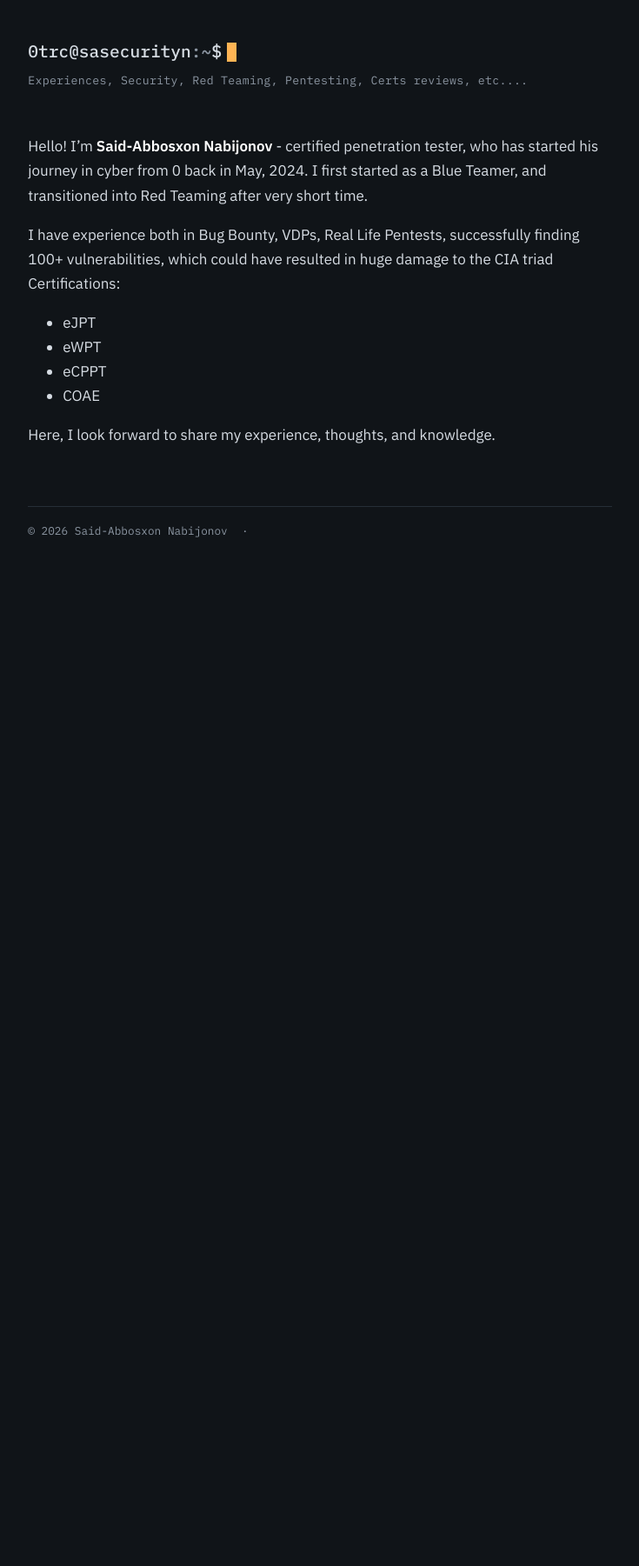
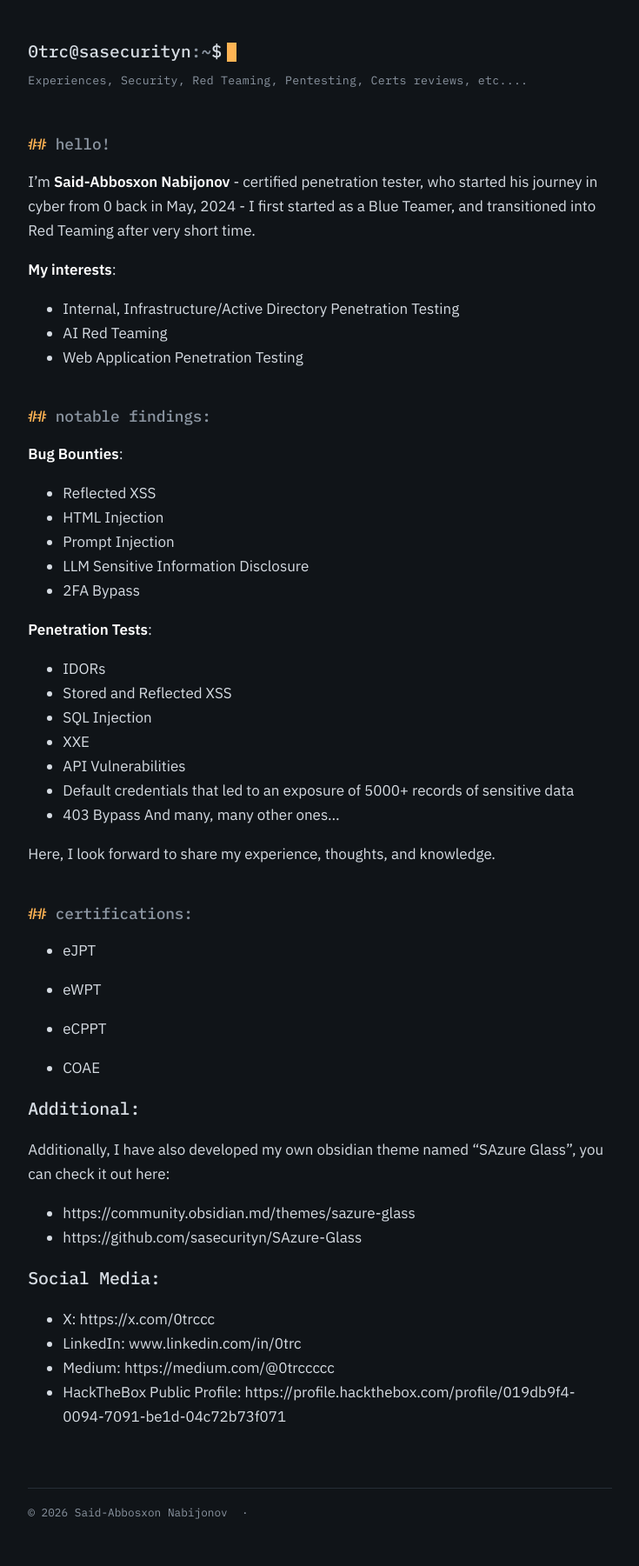
Before and after one commit to SAsecurityN/sasecurityn.github.io, a Jekyll site: the page built from index.md, in a window 1280 px wide. Shown: the whole page at 87% size, without its empty margins (272-1007 px from the left). Built offline with Jekyll 4.4.1, drawn with Linux system fonts in a browser that asks for light colours; our own code applies the rules of GitHub Pages for plain Markdown files; before the commit the page ends 900 px from its top, so only the background shows below that.

Commit message:
Revise index.md with personal details and sections
Updated personal introduction and added sections for interests, notable findings, and social media links.

```diff
--- a/index.md
+++ b/index.md
@@ -2,15 +2,50 @@
 layout: default
 ---
 
-Hello!
-I'm **Said-Abbosxon Nabijonov** - certified penetration tester, who has started his journey in cyber from 0 back in May, 2024.
-I first started as a Blue Teamer, and transitioned into Red Teaming after very short time.
+## Hello!
+I'm **Said-Abbosxon Nabijonov** - certified penetration tester, who started his journey in cyber from 0 back in May, 2024 -  I first started as a Blue Teamer, and transitioned into Red Teaming after very short time.
 
-I have experience both in Bug Bounty, VDPs, Real Life Pentests, successfully finding 100+ vulnerabilities, which could have resulted in huge damage to the CIA triad
-Certifications:
+**My interests**:
+- Internal, Infrastructure/Active Directory Penetration Testing
+- AI Red Teaming
+- Web Application Penetration Testing
+
+## Notable findings:
+**Bug Bounties**:
+- Reflected XSS
+- HTML Injection
+- Prompt Injection
+- LLM Sensitive Information Disclosure
+- 2FA Bypass
+
+**Penetration Tests**:
+- IDORs
+- Stored and Reflected XSS
+- SQL Injection
+- XXE
+- API Vulnerabilities
+- Default credentials that led to an exposure of 5000+ records of sensitive data
+- 403 Bypass
+And many, many other ones...
+
+Here, I look forward to share my experience, thoughts, and knowledge.
+
+## Certifications:
 - eJPT
+
 - eWPT
+
 - eCPPT
+
 - COAE
 
-Here, I look forward to share my experience, thoughts, and knowledge.
+### Additional:
+Additionally, I have also developed my own obsidian theme named "SAzure Glass", you can check it out here:
+- https://community.obsidian.md/themes/sazure-glass
+- https://github.com/sasecurityn/SAzure-Glass
+
+### Social Media:
+- X: https://x.com/0trccc
+- LinkedIn: www.linkedin.com/in/0trc
+- Medium: https://medium.com/@0trccccc
+- HackTheBox Public Profile: https://profile.hackthebox.com/profile/019db9f4-0094-7091-be1d-04c72b73f071
```
